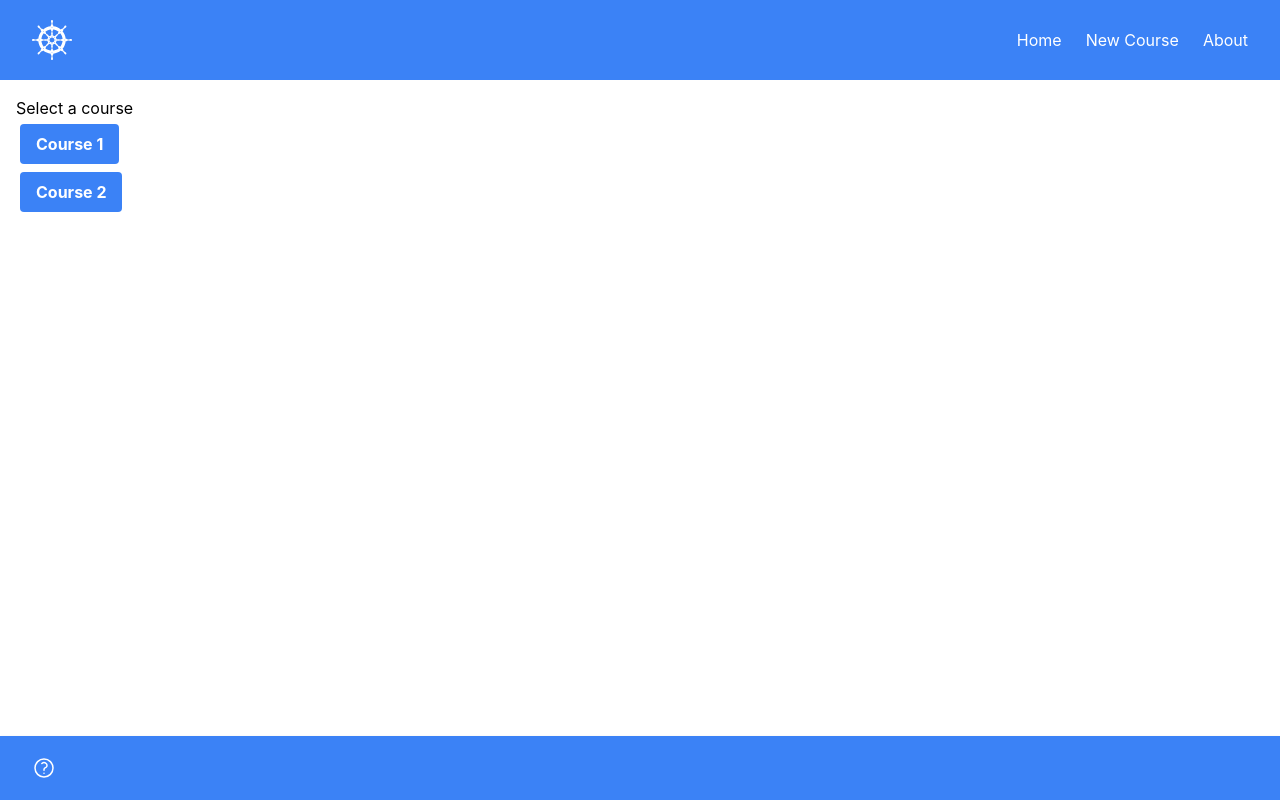
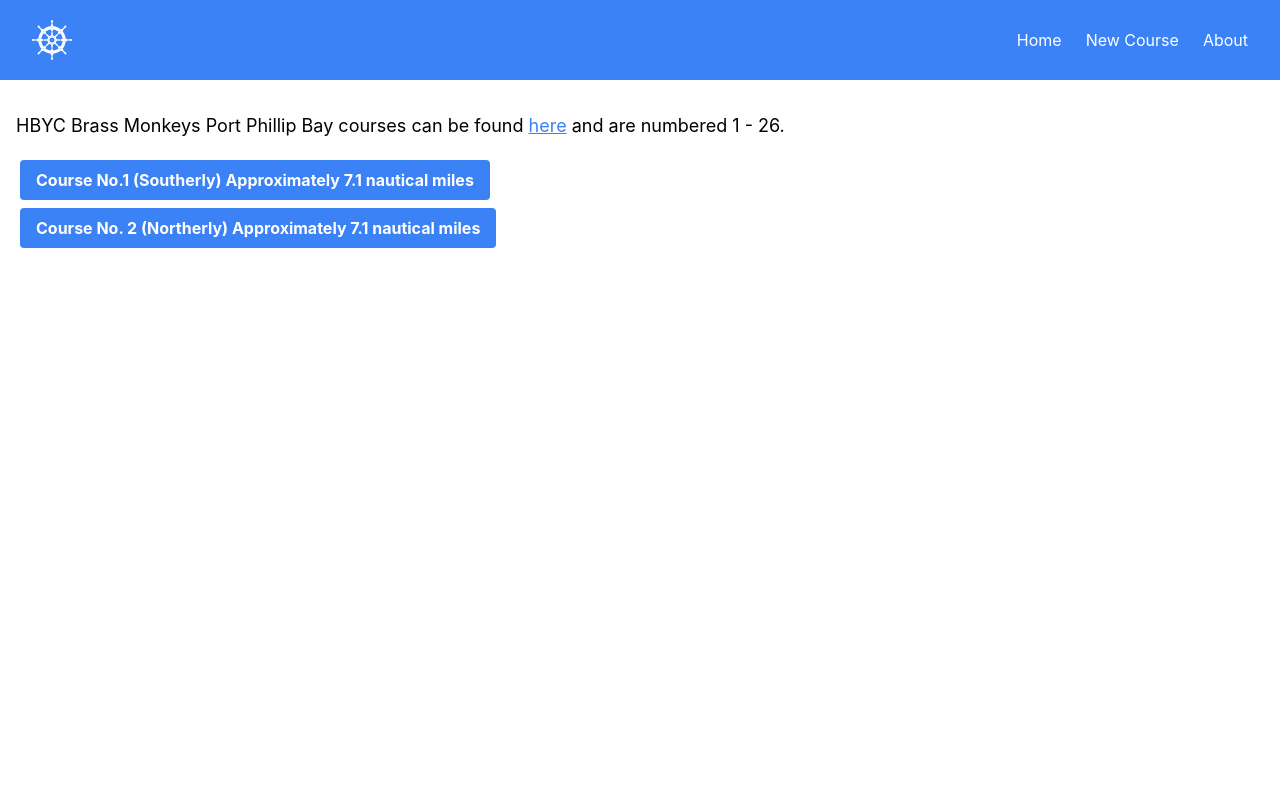
Before and after one commit to hutch120/OneAtTheWheel, a React (Create React App) app: page /#/ in a window 1280 px wide. Built offline with nearby package versions, Linux system fonts and the light colour scheme.

Commit message:
Adding courses

```diff
--- a/src/components/Footer.tsx
+++ b/src/components/Footer.tsx
@@ -1,26 +1,22 @@
 import { useState } from 'react'
 import { Link } from 'react-router-dom'
 import * as Icons from './Icons'
+import useGeolocation from 'react-hook-geolocation'
 
 // For non-map data, push data down from top header height.
 export function HeaderSpacer() {
   return <div className="h-18"></div>
 }
 
-interface IFooter {
-  mapData?: {
-    latitude: number
-    longitude: number
-    direction: number
-    heading: number
-    speed: number
-    timestamp: string
-  }
-}
+// From  here: https://larainfo.com/blogs/react-responsive-navbar-menu-with-tailwind-css-example
+export function Footer() {
+  const [navbar, setNavbar] = useState(false)
 
-// From  here: https://larainfo.com/blogs/react-responsive-navbar-menu-with-tailwind-css-example
-export function Footer({ mapData }: IFooter) {
-  const [navbar, setNavbar] = useState(false)
+  const geolocation = useGeolocation({
+    enableHighAccuracy: true,
+    maximumAge: 15000,
+    timeout: 12000
+  })
 
   return (
     <div>
@@ -33,7 +29,7 @@ export function Footer({ mapData }: IFooter) {
                   <Icons.Help />
                 </h2>
               </Link>
-              {mapData && (
+
               <div className="md:hidden">
                 <button
                   className="p-2 text-gray-700 rounded-md outline-none focus:border-gray-400 focus:border"
@@ -42,10 +38,9 @@ export function Footer({ mapData }: IFooter) {
                   {navbar ? <Icons.Close /> : <Icons.Sparkles />}
                 </button>
               </div>
-              )}
             </div>
           </div>
-          {mapData && (
+
           <div>
             <div
               className={`flex-1 justify-self-center pb-3 mt-8 md:block md:pb-0 md:mt-0 ${
@@ -55,32 +50,31 @@ export function Footer({ mapData }: IFooter) {
               <div className="grid">
                 <div className="p-2">
                   <Icons.ArrowsPointingIn />
-                    <div className="inline pl-2 text-white">{mapData.latitude}</div>
+                  <div className="inline pl-2 text-white">{geolocation.latitude}</div>
                 </div>
                 <div className="p-2">
                   <Icons.ArrowsPointingIn />
-                    <div className="inline pl-2 text-white">{mapData.longitude}</div>
+                  <div className="inline pl-2 text-white">{geolocation.longitude}</div>
                 </div>
                 <div className="p-2">
                   <Icons.ArrowsPointingOut />
-                    <div className="inline pl-2 text-white">{mapData.direction}</div>
+                  <div className="inline pl-2 text-white">{geolocation.heading}</div>
                 </div>
                 <div className="p-2">
                   <Icons.ArrowsPointingOut />
-                    <div className="inline pl-2 text-white">{mapData.heading}</div>
+                  <div className="inline pl-2 text-white">{geolocation.heading}</div>
                 </div>
                 <div className="p-2">
                   <Icons.ArrowsPointingOut />
-                    <div className="inline pl-2 text-white">{mapData.speed}</div>
+                  <div className="inline pl-2 text-white">{geolocation.speed}</div>
                 </div>
                 <div className="p-2">
                   <Icons.ArrowsPointingOut />
-                    <div className="inline pl-2 text-white">{mapData.timestamp}</div>
+                  <div className="inline pl-2 text-white">{geolocation.timestamp}</div>
                 </div>
               </div>
             </div>
           </div>
-          )}
         </div>
       </nav>
     </div>
--- a/src/components/OneMap.tsx
+++ b/src/components/OneMap.tsx
@@ -1,45 +1,31 @@
 import 'ol/ol.css'
-import { useEffect } from 'react'
+import { useEffect, useState } from 'react'
 import { Map } from 'ol'
-import TileLayer from 'ol/layer/WebGLTile'
-import XYZ from 'ol/source/XYZ'
-import View from 'ol/View'
-import { fromLonLat } from 'ol/proj'
+import { useParams } from 'react-router-dom'
+import { InitMap } from '../map/map'
 
-interface IOneMap {
-  mapOptions: {
-    center: { lon: number; lat: number }
-    zoom: number
-  }
+export interface IOneMap {
+  center: { lon: number; lat: number }
+  zoom: number
 }
 
-export function OneMap({ mapOptions }: IOneMap) {
-  const source = new XYZ({
-    url: 'https://{a-c}.tile.openstreetmap.org/{z}/{x}/{y}.png'
-  })
+export function OneMap(mapOptions: IOneMap) {
+  const [loadFailed, setLoadFailed] = useState(false)
+  const { courseId } = useParams<string>()
 
-  const layer = new TileLayer({
-    source: source
-  })
+  useEffect(() => {
+    const map = new Map()
+    map.setTarget('map')
+    const InitMapRes = InitMap({ map, mapOptions, courseId })
+    if (!InitMapRes?.success) {
+      console.log('InitMapRes', InitMapRes)
+      setLoadFailed(true)
+    }
+  }, [mapOptions])
 
-  const lon = mapOptions?.center?.lon ?? 144.9125673219142
-  const lat = mapOptions?.center?.lat ?? -37.99704788855863
-  const zoom = mapOptions?.zoom ?? 2
-
-  const map = new Map({
-    layers: [layer],
-    view: new View({
-      center: fromLonLat([lon, lat]),
-      zoom
-    })
-  })
-
-  map.on('postrender', function (event) {
-    console.log(event)
-  })
-
-  useEffect(() => map.setTarget('map'))
-
+  if (!courseId || courseId === '' || loadFailed) {
+    return <div>Unable to load map!</div>
+  }
   return (
     <div style={{ height: '100%', width: '100%' }}>
       <div id="map" style={{ height: '100%', width: '100%' }}></div>
--- /dev/null
+++ b/src/map/courses.ts
@@ -0,0 +1,104 @@
+export enum EMarkPassTo {
+  port = 'port',
+  starboard = 'starboard',
+  northerly = 'northerly',
+  easterly = 'easterly',
+  southerly = 'southerly',
+  westerly = 'westerly'
+}
+
+interface IMark {
+  name: string
+  lon: number
+  lat: number
+}
+
+export interface ICourse {
+  id: string
+  name: string
+  description: string[]
+  instructions: {
+    mark: IMark
+    passTo: EMarkPassTo
+  }[]
+}
+
+// https://hbyc.org.au/race-documents
+// Marks: https://img1.wsimg.com/blobby/go/441ac53e-28ec-426d-ae66-90bed6b6b56d/downloads/SI%202021-22%20-%20Attachment%201%2C%20Marks%20-%203%20June%202022.pdf?ver=1660718264224
+// Courses: https://img1.wsimg.com/blobby/go/441ac53e-28ec-426d-ae66-90bed6b6b56d/downloads/SI%202021-22%20-%203%20June%202022%20-%20App%20F.pdf?ver=1660718264224
+
+// https://coordinateconverter.org/
+const marks = {
+  hybc_ch74: {
+    id: 'hybc_ch74',
+    name: 'Channel 74 (Ch74)',
+    lon: 144.928,
+    lat: -37.855
+  },
+  hybc_v: {
+    id: 'hybc_v',
+    name: 'V Mark (Volvo Finish mark)',
+    lon: 144.925,
+    lat: -37.863333
+  },
+  hybc_r4: {
+    id: '',
+    name: 'R4 Yellow Buoy',
+    lon: 144.922667,
+    lat: -37.845
+  }
+}
+
+const courses: ICourse[] = [
+  {
+    id: 'hbyc-course-1',
+    name: 'Course No.1 (Southerly) Approximately 7.1 nautical miles',
+    description: [
+      'Start/Finish: Vicinity of Ch.74',
+      'Start - Mark V to port - Ch.74 to port - R4 to port - Mark V to port - Ch.74 to port - R4 to port - Mark V to port - R4 to port - finish.'
+    ],
+    instructions: [
+      {
+        mark: marks.hybc_ch74,
+        passTo: EMarkPassTo.southerly
+      },
+      {
+        mark: marks.hybc_v,
+        passTo: EMarkPassTo.port
+      }
+    ]
+  },
+  {
+    id: 'hbyc-course-2',
+    name: 'Course No. 2 (Northerly) Approximately 7.1 nautical miles',
+    description: [
+      'Start/Finish: Vicinity of Ch.74',
+      'Start - R4 to starboard, Ch.74 to starboard - Mark V to starboard - R4 to starboard - Ch.74 to starboard - Mark V to starboard - R4 to starboard - Mark V to starboard - finish.'
+    ],
+    instructions: [
+      {
+        mark: marks.hybc_ch74,
+        passTo: EMarkPassTo.northerly
+      },
+      {
+        mark: marks.hybc_r4,
+        passTo: EMarkPassTo.port
+      }
+    ]
+  }
+]
+
+// Intent is this will load courses from S3 eventually
+export function GetCourses(): ICourse[] {
+  return courses
+}
+
+export function GetCourse(courseId: string): ICourse | null {
+  for (let i = 0; i < courses.length; i++) {
+    const course = courses[i]
+    if (course.id === courseId) {
+      return course
+    }
+  }
+  return null
+}
--- /dev/null
+++ b/src/map/map.ts
@@ -0,0 +1,54 @@
+import { IOneMap } from '../components/OneMap'
+import { Map } from 'ol'
+import TileLayer from 'ol/layer/WebGLTile'
+import XYZ from 'ol/source/XYZ'
+import View from 'ol/View'
+import { fromLonLat } from 'ol/proj'
+import { GetCourse } from '../map/courses'
+
+interface IInitMap {
+  map: Map
+  mapOptions: IOneMap
+  courseId?: string
+}
+export function InitMap({ map, mapOptions, courseId }: IInitMap) {
+  if (!courseId || courseId === '') {
+    return { success: false, message: 'Invalid courseId' }
+  }
+
+  const course = GetCourse(courseId)
+  if (!course) {
+    return { success: false, message: 'Unable to get course for the courseId' }
+  }
+
+  /*
+  map.on('postrender', function (event) {
+    console.log(event)
+  })
+  */
+
+  const attributions =
+    '<a href="https://www.openstreetmap.org/copyright" target="_blank">&copy; OpenStreetMap contributors</a>'
+
+  const source = new XYZ({
+    attributions,
+    url: 'https://{a-c}.tile.openstreetmap.org/{z}/{x}/{y}.png'
+  })
+
+  const tileLayer = new TileLayer({ source })
+
+  const firstMark = course.instructions[0].mark
+  const lon = firstMark.lon
+  const lat = firstMark.lat
+  const zoom = 11
+
+  const view = new View({
+    center: fromLonLat([lon, lat]),
+    zoom
+  })
+
+  map.setLayers([tileLayer])
+  map.setView(view)
+
+  return { success: true, message: 'Map Initalised' }
+}
--- a/src/pages/Landing.tsx
+++ b/src/pages/Landing.tsx
@@ -1,48 +1,20 @@
-import { useState } from 'react'
 import { Link } from 'react-router-dom'
 import { Layout } from './Layout'
-
-enum EMarkSideTo {
-  port = 'port',
-  starboard = 'starboard'
-}
-
-interface ICourse {
-  id: string
-  name: string
-  item: {
-    mark: {
-      lon: number
-      lat: number
-      name: string
-      sideTo: EMarkSideTo
-    }[]
-  }
-}
-const testCourses: ICourse[] = [
-  {
-    id: 'course1',
-    name: 'Course 1',
-    item: {
-      mark: []
-    }
-  },
-  {
-    id: 'course2',
-    name: 'Course 2',
-    item: {
-      mark: []
-    }
-  }
-]
+import { GetCourses } from '../map/courses'
 
 export function Landing() {
-  const [courses] = useState<ICourse[]>(testCourses)
+  const courses = GetCourses()
 
   return (
     <Layout>
       <div className="p-4">
-        Select a course
+        <div className="text-lg pt-4 pb-4">
+          HBYC Brass Monkeys Port Phillip Bay courses can be found{' '}
+          <a href="https://hbyc.org.au/race-documents">
+            <span className="underline text-blue-500">here</span>
+          </a>{' '}
+          and are numbered 1 - 26.
+        </div>
         {courses.map((course) => {
           const to = `/view/${course.id}`
           return (
--- a/src/pages/Layout.tsx
+++ b/src/pages/Layout.tsx
@@ -3,22 +3,27 @@ import { Footer } from '../components/Footer'
 
 interface ILayout {
   children: JSX.Element | JSX.Element[]
+  scrollContent?: boolean
+  showFooter?: boolean
 }
 
-export function Layout({ children }: ILayout) {
+export function Layout({ children, scrollContent = true, showFooter = false }: ILayout) {
   return (
     <div className="h-screen flex flex-col">
       <Header />
 
-      <div className="flex-1 overflow-y-auto">
-        <div className="relative">
-          <div className="flex-grow flex flex-row overflow-hidden justify-center">
-            <div className="flex-1 flex flex-col bg-white">{children}</div>
+      {!scrollContent && <div className="flex-1 overflow-y-auto"> {children}</div>}
+      {scrollContent && (
+        <div className="flex-1 overflow-y-auto">
+          <div className="relative">
+            <div className="flex-grow flex flex-row overflow-hidden justify-center">
+              <div className="flex-1 flex flex-col bg-white">{children}</div>
+            </div>
           </div>
         </div>
-      </div>
+      )}
 
-      <Footer />
+      {showFooter && <Footer />}
     </div>
   )
 }
--- a/src/pages/OneRoutes.tsx
+++ b/src/pages/OneRoutes.tsx
@@ -11,7 +11,7 @@ export function OneRoutes() {
         <Route path="/landing" element={<Landing />} />
         <Route path="/home" element={<Landing />} />
         <Route path="/" element={<Landing />} />
-        <Route path="/view/:course" element={<ViewCourse />} />
+        <Route path="/view/:courseId" element={<ViewCourse />} />
         <Route path="/new" element={<CreateCourse />} />
         <Route path="/about" element={<About />} />
         <Route path="*" element={<Landing />} />
```
Also changed, not shown: src/pages/ViewCourse.tsx (+4 -34 lines). Lines whose indentation alone changed are shown as unchanged.
